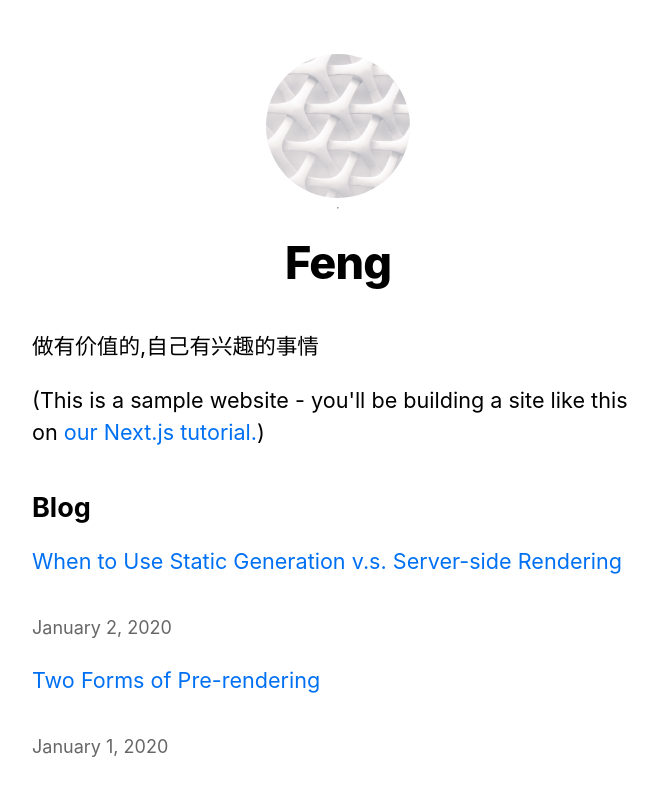
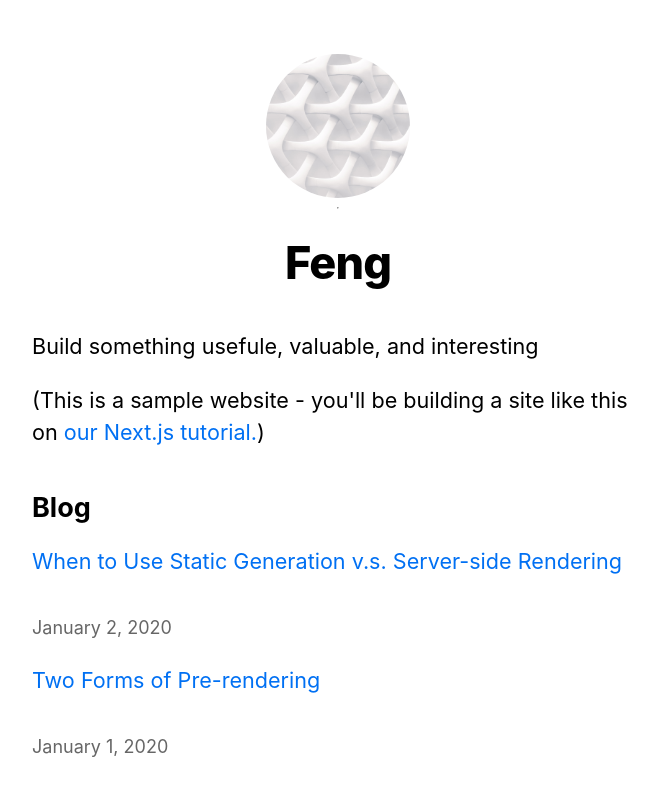
Before and after one commit to clifflee404/nextjs-blog-demo, a Next.js app: page / in a window 1280 px wide. Shown: the top 796 px of the page, without its empty margins (302-960 px from the left). Built offline with nearby package versions, Linux system fonts and the light colour scheme.

Commit message:
refactor: change intro

```diff
--- a/pages/index.js
+++ b/pages/index.js
@@ -26,7 +26,7 @@ export default function Home({ allPostsData }) {
       </Head>
 
       <section className={utilStyles.headingMd}>
-        <p>做有价值的,自己有兴趣的事情</p>
+        <p>Build something usefule, valuable, and interesting</p>
         <p>
           (This is a sample website - you'll be building a site like this on{" "}
           <a href="https://nextjs.org/learn">our Next.js tutorial.</a>)
```
